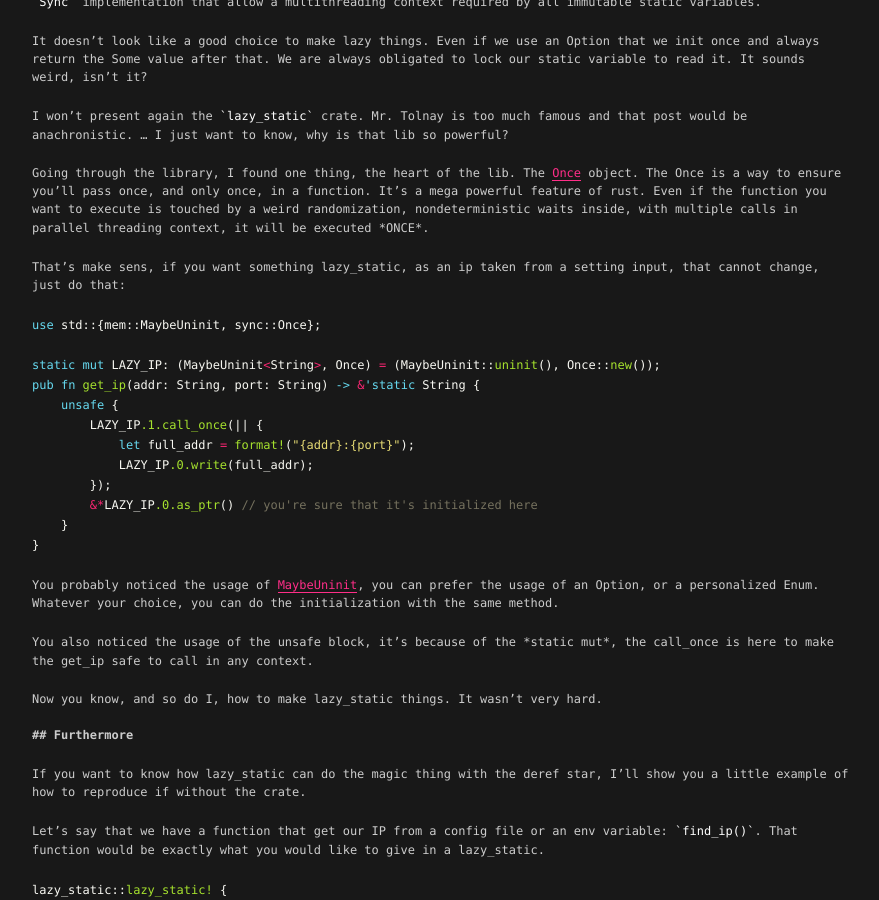
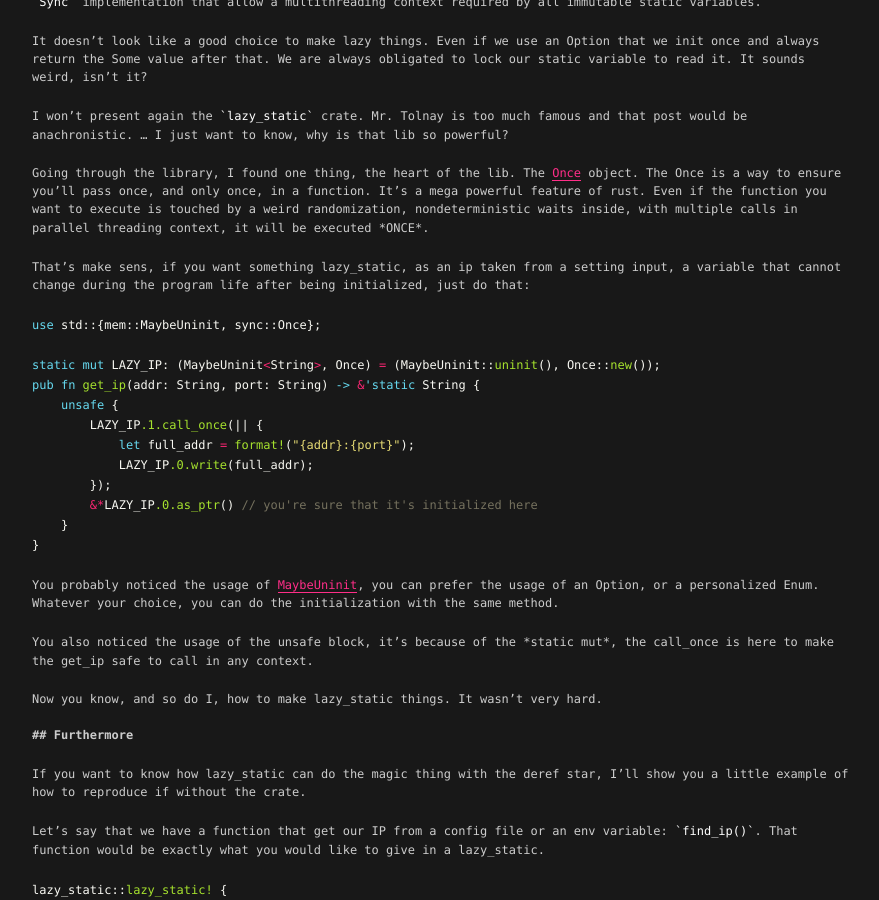
Before and after one commit to cppccn/cppccn.github.io, a Jekyll site: the page built from _posts/2022-04-07-lazy-or-not-lazy.md, in a window 1280 px wide and 900 px high, scrolled down 434 px. Shown: the whole window, without its empty margins (198-1077 px from the left). Built offline with Jekyll 4.4.1, drawn with Linux system fonts in a browser that asks for light colours.

Commit message:
Update _posts/2022-04-07-lazy-or-not-lazy.md

````diff
--- a/_posts/2022-04-07-lazy-or-not-lazy.md
+++ b/_posts/2022-04-07-lazy-or-not-lazy.md
@@ -53,7 +53,7 @@ to execute is touched by a weird randomization, nondeterministic waits inside,
 with multiple calls in parallel threading context, it will be executed _ONCE_.
 
 That's make sens, if you want something lazy_static, as an ip taken from a
-setting input, that cannot change, just do that:
+setting input, a variable that cannot change during the program life after being initialized, just do that:
 
 ```rust
 use std::{mem::MaybeUninit, sync::Once};
````
